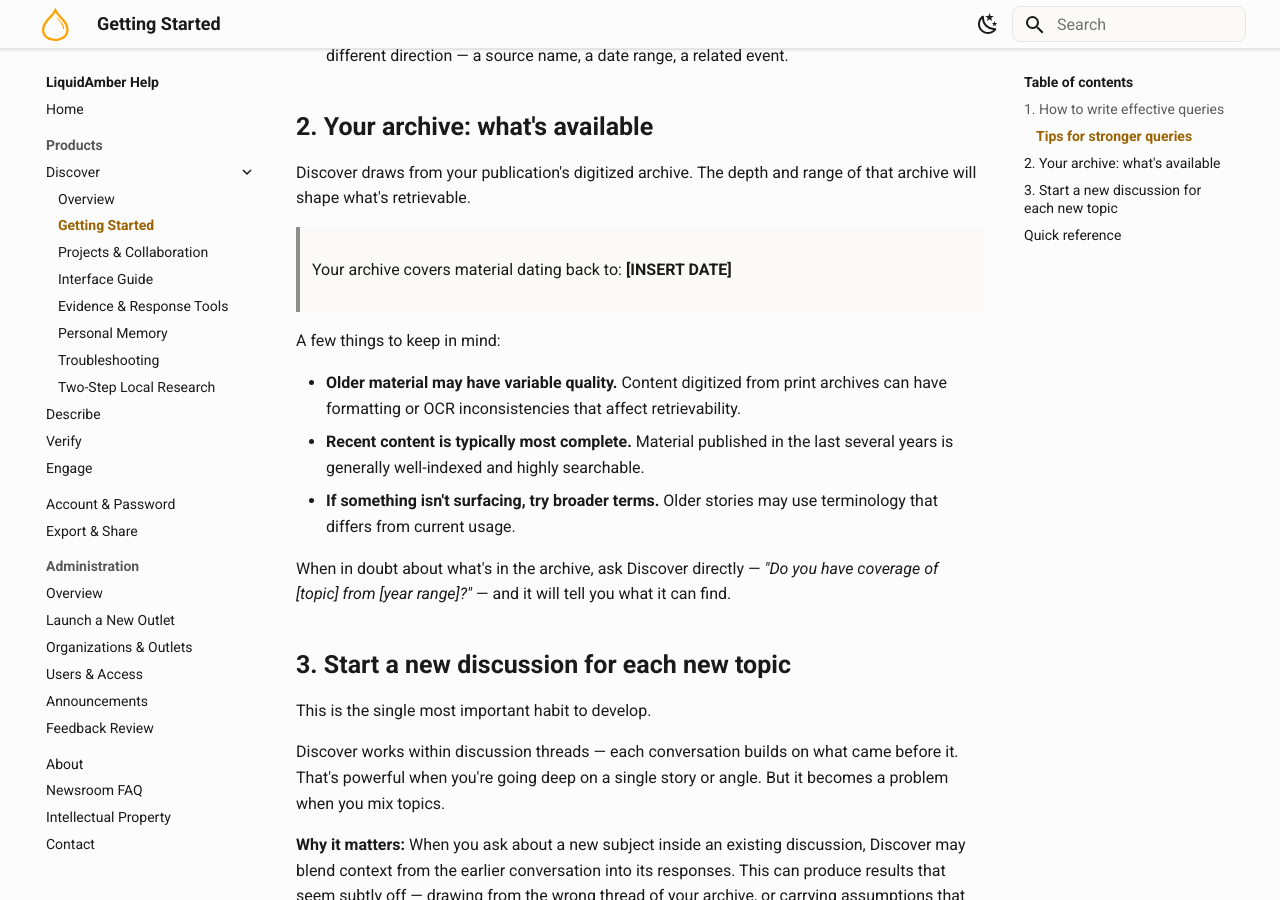
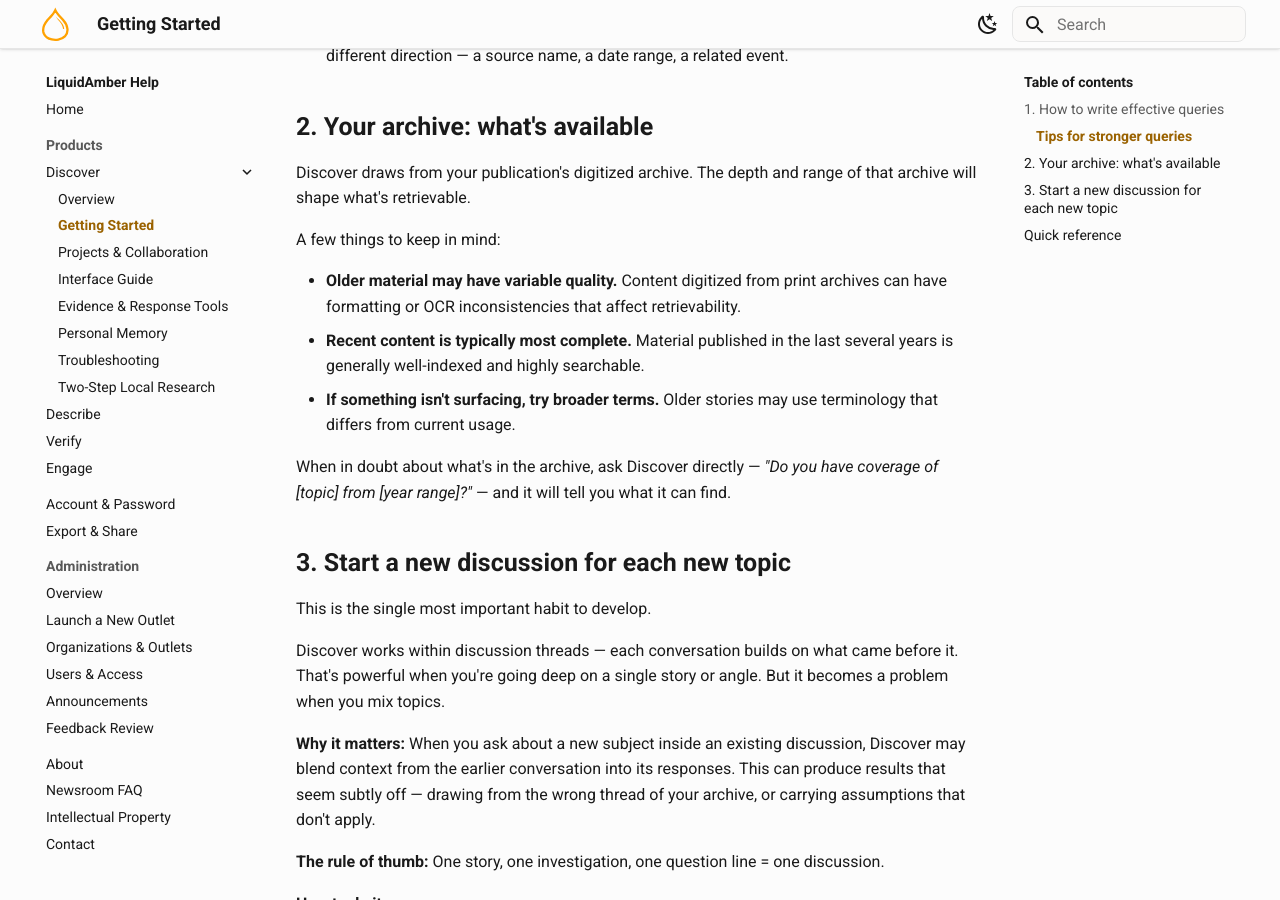
Before and after one commit to benoitmarsot/codechat-help, an MkDocs documentation site: the page built from docs/discover-getting-started.md, in a window 1280 px wide and 900 px high, scrolled down 1248 px. Built offline with MkDocs 1.6.1 and Material for MkDocs 9.7.7, drawn with Linux system fonts in a browser that asks for light colours.

Commit message:
Remove akward [Insert date] from getting started.

```diff
--- a/docs/discover-getting-started.md
+++ b/docs/discover-getting-started.md
@@ -35,8 +35,6 @@ The basics:
 ## 2. Your archive: what's available
 
 Discover draws from your publication's digitized archive. The depth and range of that archive will shape what's retrievable.
-
-> Your archive covers material dating back to: **[INSERT DATE]**
 
 A few things to keep in mind:
 
```
